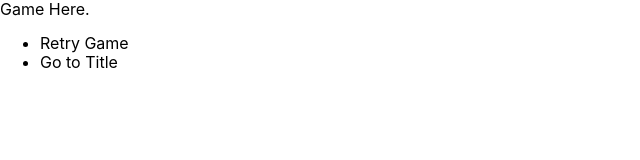
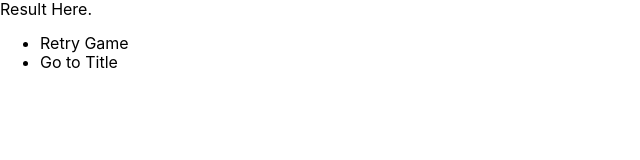
Before and after one commit to yuu-sky20/whack-a-gopher, a Next.js app in the folder app/: page /game/result in a window 1280 px wide. Shown: the top 160 px of the page, without its empty margins (0-640 px from the left). Built offline with nearby package versions, Linux system fonts and the light colour scheme.

Commit message:
fix content

```diff
--- a/app/pages/game/result.tsx
+++ b/app/pages/game/result.tsx
@@ -10,14 +10,14 @@ export default function ResultScene() {
                 <meta name="description" content="whack-a-gopher result scene." />
                 <link rel="icon" href="/favicon.ico" />
             </Head>
-            Game Here.
+            Result Here.
             <div>
                 <ul>
                     <li>
                     <Link href="/game/main">Retry Game</Link>
                     </li>
                     <li>
-                    <Link href="/index">Go to Title</Link>
+                    <Link href="/">Go to Title</Link>
                     </li>
                 </ul>
             </div>
```
